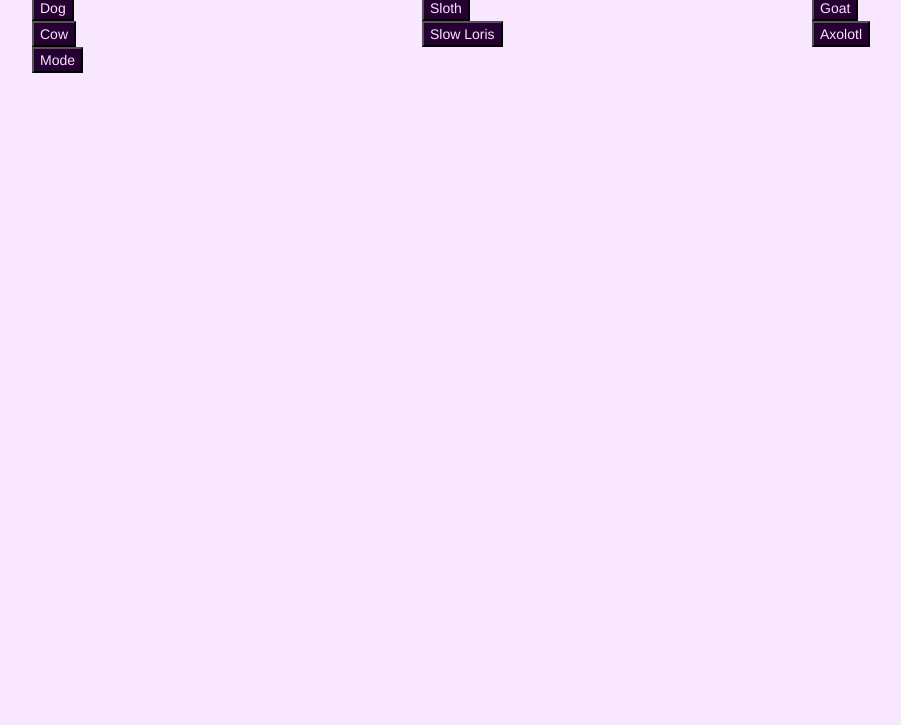
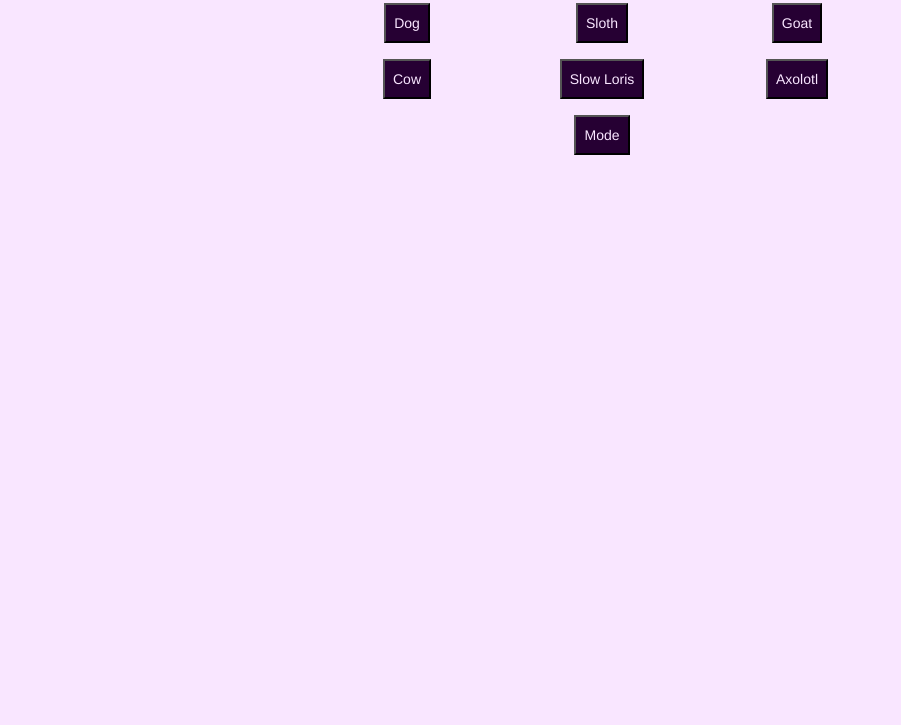
Before and after one commit to jpremmel/buttons, a plain HTML site: page index.html in a window 1280 px wide. Shown: the part 75-800 px from the top of the page, without its empty margins (38-939 px from the left). Drawn offline with Linux system fonts and the light colour scheme.

Commit message:
Update button styling.

```diff
--- a/css/styles.css
+++ b/css/styles.css
@@ -13,8 +13,13 @@ h1 {
 }
 
 button {
+  padding: 8px;
+  margin: 8px;
   background:#260033;
   color: #f9e6ff;
+  display: block;
+  margin-left: auto;
+  margin-right: auto;
 }
 
 body {
--- a/index.html
+++ b/index.html
@@ -12,25 +12,25 @@
       <h1>Animal Buttons</h1>
 
       <div class="row">
-        <div class="col-md-4">
+        <div class="col-sm-2 col-sm-offset-3">
           <button id="dogbutton">Dog</button>
         </div>
-        <div class="col-md-4">
+        <div class="col-sm-2">
           <button id="slothbutton">Sloth</button>
         </div>
-        <div class="col-md-4">
+        <div class="col-sm-2">
           <button id="goatbutton">Goat</button>
         </div>
       </div>
 
       <div class="row">
-        <div class="col-md-4">
+        <div class="col-sm-2 col-sm-offset-3">
           <button id="cowbutton">Cow</button>
         </div>
-        <div class="col-md-4">
+        <div class="col-sm-2">
           <button id="lorisbutton">Slow Loris</button>
         </div>
-        <div class="col-md-4">
+        <div class="col-sm-2">
           <button id="abutton">Axolotl</button>
         </div>
       </div>
```
